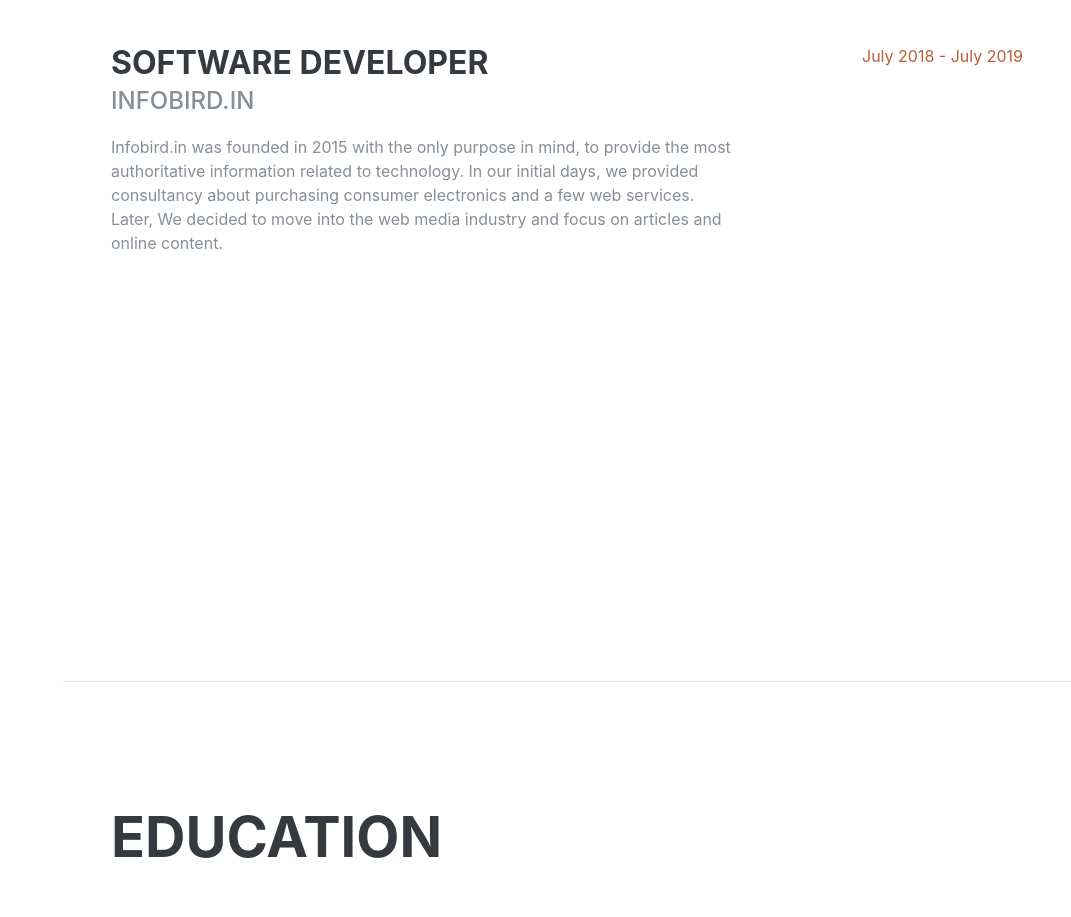
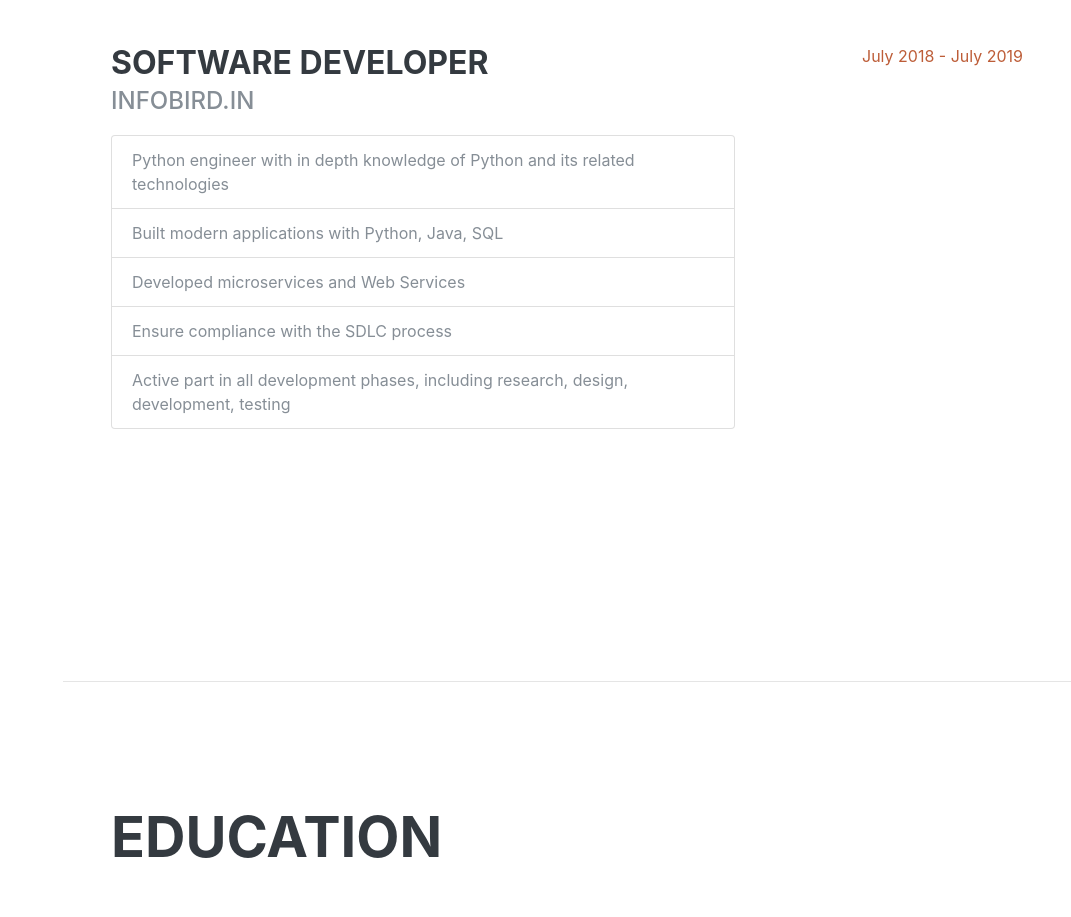
Before and after one commit to iamrohitgund/old_website, a plain HTML site: page index.html in a window 1280 px wide. Shown: the part 920-1837 px from the top of the page, without its empty margins (209-1280 px from the left). Drawn offline with Linux system fonts and the light colour scheme; a web font is replaced by a local one.

Commit message:
Update index.html

```diff
--- a/index.html
+++ b/index.html
@@ -97,7 +97,17 @@
           <div class="resume-content">
             <h3 class="mb-0">Software Developer</h3>
             <div class="subheading mb-3">infobird.in</div>
-            <p>Infobird.in was founded in 2015 with the only purpose in mind, to provide the most authoritative information related to technology. In our initial days, we provided consultancy about purchasing consumer electronics and a few web services. Later, We decided to move into the web media industry and focus on articles and online content.</p>
+
+                    <ul class="list-group">
+
+
+
+              <li class="list-group-item">Python engineer with in depth knowledge of Python and its related technologies</li>
+             <li class="list-group-item">Built modern applications with Python, Java, SQL</li>
+              <li class="list-group-item">Developed microservices and Web Services</li>
+              <li class="list-group-item">Ensure compliance with the SDLC process</li>
+              <li class="list-group-item">Active part in all development phases, including research, design, development, testing</li>
+                  </ul>
           </div>
           <div class="resume-date text-md-right">
             <span class="text-primary">July 2018 - July 2019</span>
```
